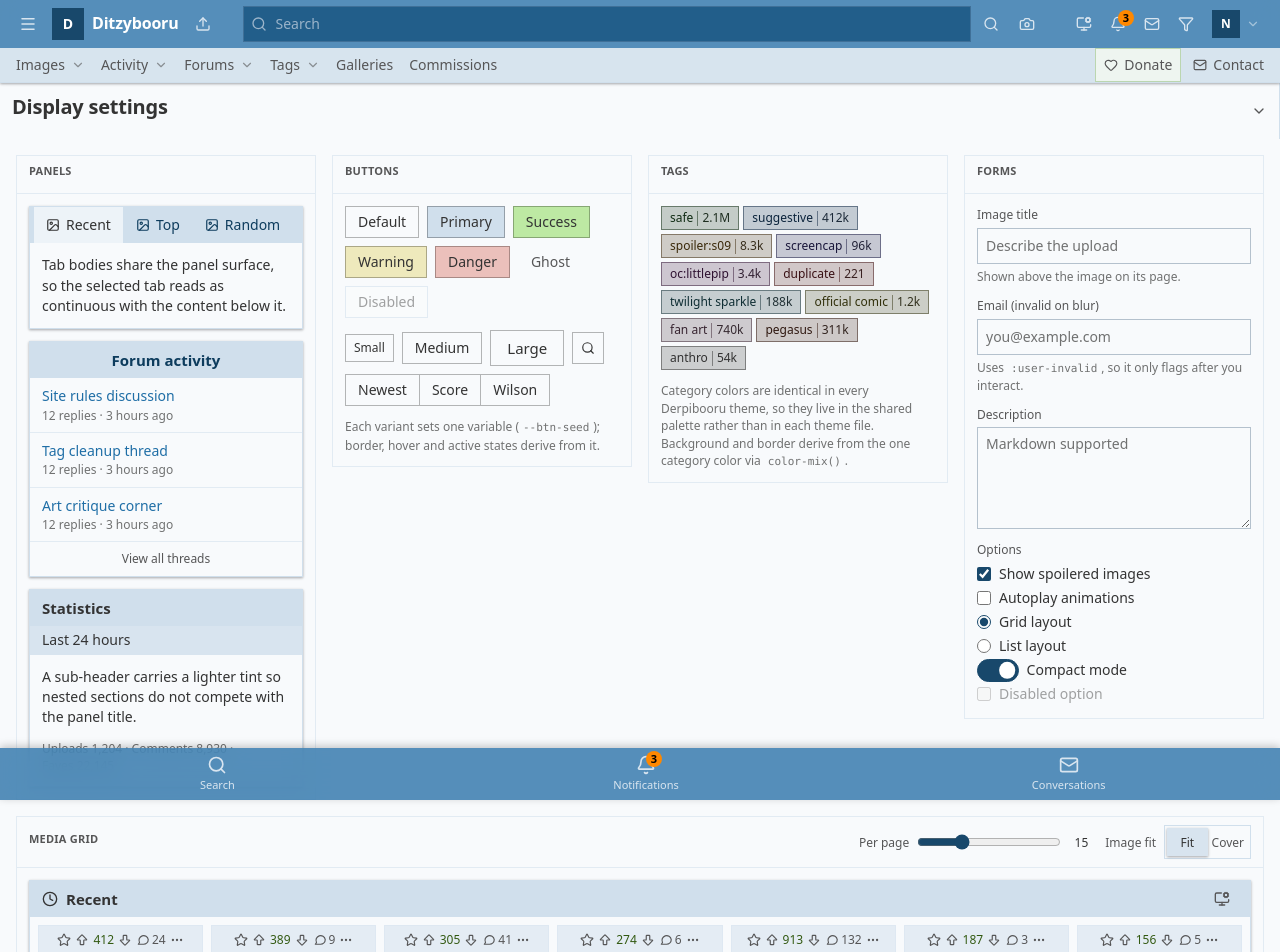
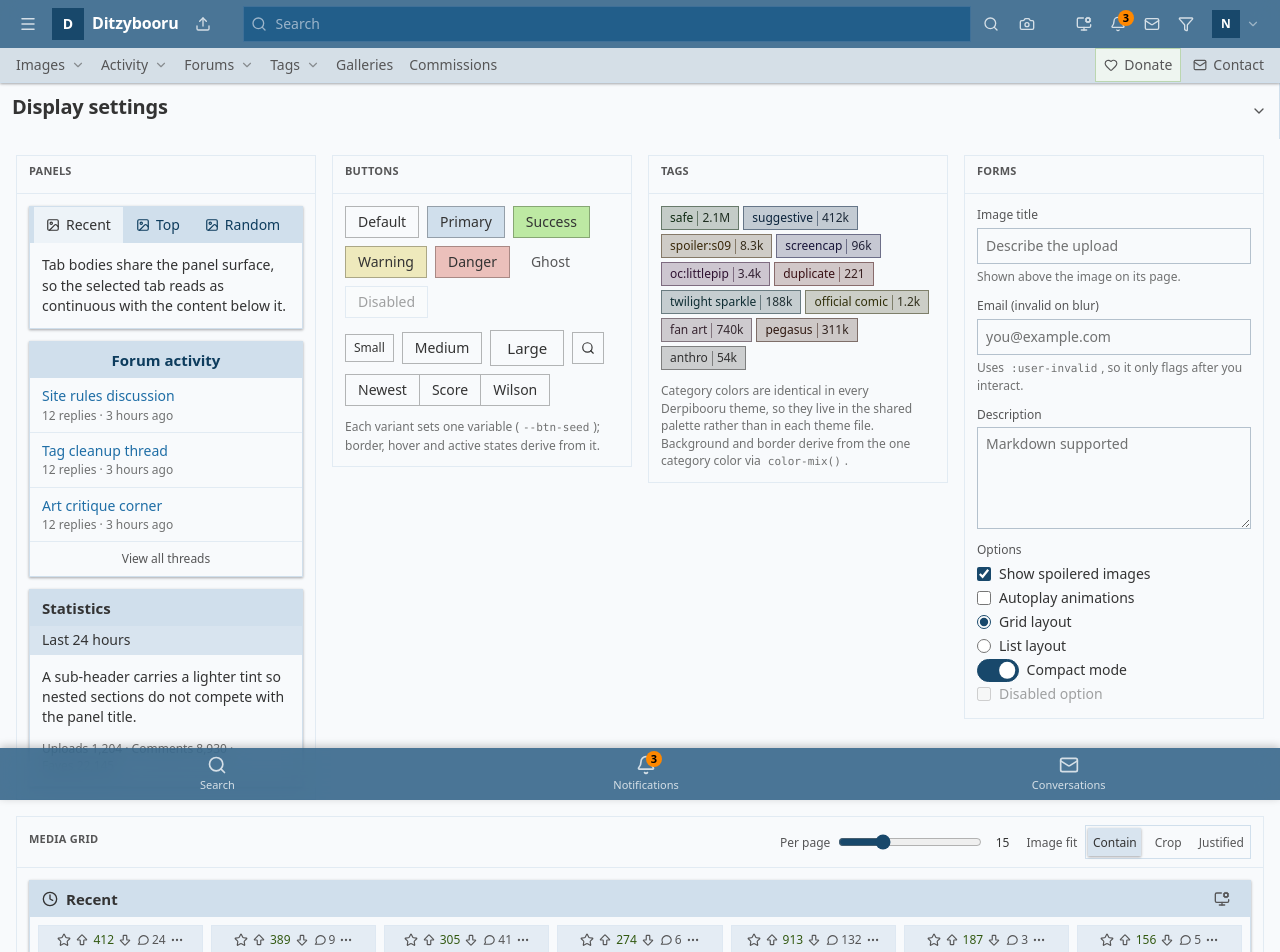
Before and after one commit to MareStare/ditzybooru, a React (Vite) app in the folder frontend/: page /settings/display in a window 1280 px wide. Shown: the top 952 px of the page. Built offline with nearby package versions, Linux system fonts and the light colour scheme; grey boxes are pictures that could not be loaded.

Commit message:
Fix contrast issues detected by a11y test, add opt-in experimental "Justified" image fit mode setting (#17)

```diff
--- a/frontend/index.html
+++ b/frontend/index.html
@@ -53,7 +53,7 @@
       })();
 
       // The per-component settings, applied pre-paint for the same reason. Keep
-      // in sync with `componentSettingProperties` in `lib/componentSettings.ts`.
+      // in sync with `componentSettingAttributes` in `lib/componentSettings.ts`.
       (() => {
         let saved;
         try {
@@ -63,8 +63,8 @@
         }
         if (typeof saved !== 'object' || saved === null) return;
 
-        if (saved.mediaFit === 'cover' || saved.mediaFit === 'fit') {
-          document.documentElement.style.setProperty('--media-fit', saved.mediaFit === 'cover' ? 'cover' : 'contain');
+        if (saved.mediaFit === 'crop' || saved.mediaFit === 'contain' || saved.mediaFit === 'justified') {
+          document.documentElement.setAttribute('data-media-fit', saved.mediaFit);
         }
       })();
     </script>
--- a/frontend/src/components/home/MediaGrid.css
+++ b/frontend/src/components/home/MediaGrid.css
@@ -22,8 +22,14 @@
  * number of them, which is what keeps the thumbnails a constant size — the same
  * thing Philomena's image list does. */
 .media-grid {
+  --media-track: 150px;
+  /* The interaction bar's own width as a share of the track: the justified
+   * layout refuses to draw a card narrower than its controls, and this is that
+   * floor expressed as an aspect ratio (the bar's min-content is ~152px). */
+  --media-min-aspect: 1;
+
   display: grid;
-  grid-template-columns: repeat(auto-fill, minmax(150px, 1fr));
+  grid-template-columns: repeat(auto-fill, minmax(var(--media-track), 1fr));
   gap: var(--space-2);
   padding: var(--space-2);
 }
@@ -32,8 +38,62 @@
  * width that 150px thumbnails start looking like a contact sheet. */
 @media (--thumbs-roomy) {
   .media-grid--large {
-    grid-template-columns: repeat(auto-fill, minmax(225px, 1fr));
+    --media-track: 225px;
+    --media-min-aspect: 0.68;
   }
+}
+
+/* ---- Justified layout -------------------------------------------------- */
+
+/* Cards take their image's own shape instead of letterboxing it into a square,
+ * and each row is stretched to fill the panel edge to edge. Rows are a flex
+ * wrap rather than grid tracks — cards of a row all differ in width, so there
+ * are no columns for them to line up on. */
+:root[data-media-fit='justified'] .media-grid {
+  display: flex;
+  flex-wrap: wrap;
+}
+
+/* A row is packed at the track height and then grown to fill the leftover.
+ * A grow factor equal to the basis is what keeps that honest: every card on the
+ * row scales by the same factor, so aspect ratios survive and the row lands on
+ * one height. That factor is at least 1 and less than 2 — a row stops taking
+ * cards when the next one would overflow, so the leftover it has to absorb is
+ * smaller than one card. Rows that hold more cards spread it thinner and land
+ * closer to the track.
+ *
+ * The floor on the ratio is the interaction bar: a tall comic page would
+ * otherwise come out as a sliver too narrow to hold its own controls. Such a
+ * card letterboxes, which is the lesser of the two. */
+:root[data-media-fit='justified'] .media-grid .media-box {
+  --media-box-aspect: max(var(--media-aspect), var(--media-min-aspect));
+  --media-box-basis: calc(var(--media-track) * var(--media-box-aspect));
+
+  flex: var(--media-box-aspect) 0 var(--media-box-basis);
+  /* Never wider than the row, for a panorama on a phone. */
+  max-inline-size: 100%;
+  /* Only bites if the bar outgrows `--media-min-aspect`, which a large enough
+   * text scale can do; the card is then taller than its row-mates. */
+  min-inline-size: min-content;
+}
+
+/* The bound above comes from the card that did not fit; the last row has no
+ * such card, and would stretch its one or two members across the whole panel —
+ * several times the height of every row over it. This zero-width item takes
+ * that leftover instead, leaving the last row at the track height and ending
+ * early, the way every justified gallery does. The negative margin cancels the
+ * flex gap the item would otherwise add to the row.
+ *
+ * A grid of a single row is all "last row", so it never fills: nothing in CSS
+ * separates the two cases. */
+.media-grid__filler {
+  display: none;
+}
+
+:root[data-media-fit='justified'] .media-grid .media-grid__filler {
+  display: block;
+  flex: 999 0 0;
+  margin-inline-start: calc(var(--space-2) * -1);
 }
 
 /* One column: the grid sits in a stack of blocks whose titles are all centered
--- a/frontend/src/components/home/MediaGrid.tsx
+++ b/frontend/src/components/home/MediaGrid.tsx
@@ -104,6 +104,9 @@
         {shown.map(image => (
           <MediaBox key={image.id} image={image} />
         ))}
+
+        {/* Soaks up the justified layout's last-row slack; see `MediaGrid.css`. */}
+        <span className="media-grid__filler" />
       </div>
 
       <footer className="media-grid__footer">
--- a/frontend/src/components/ui/Segmented.tsx
+++ b/frontend/src/components/ui/Segmented.tsx
@@ -10,6 +10,8 @@
   value: TValue;
   /** The accessible name. Also the visible one unless `preview` is given. */
   label: string;
+  /** What the stop does, for its tooltip — a label like "Crop" cannot say it. */
+  description?: string;
   /** Drawn in place of the label — a corner, a line weight, an `Aa`. */
   preview?: ReactNode;
 }
@@ -56,17 +58,20 @@
       <span className="segmented__thumb" style={{ '--segment-index': Math.max(index, 0) } as CSSProperties} />
       {options.map(option => {
         const isDefault = changed && option.value === defaultValue;
+        // Always named explicitly: a stop showing only a preview has no text to
+        // be named by, and one that is the default has more to say than the
+        // text it does show. The description rides along in the name rather
+        // than in `title` alone, which assistive tech drops next to a label.
+        const name = isDefault ? `${option.label} (default)` : option.label;
+        const title = option.description === undefined ? name : `${name} — ${option.description}`;
         return (
           <button
             key={String(option.value)}
             type="button"
             role="radio"
             aria-checked={option.value === value}
-            // Always named explicitly: a stop showing only a preview has no text
-            // to be named by, and one that is the default has more to say than
-            // the text it does show.
-            title={isDefault ? `${option.label} (default)` : option.label}
-            aria-label={isDefault ? `${option.label} (default)` : option.label}
+            title={title}
+            aria-label={title}
             className="segmented__option"
             onClick={() => {
               onChange(option.value);
--- a/frontend/src/lib/componentSettings.ts
+++ b/frontend/src/lib/componentSettings.ts
@@ -7,16 +7,17 @@
  * scoped to a single component, offered on that component's card in
  * `/settings/display` rather than in the header's display menu.
  *
- * They still travel as custom properties on `:root`, because that is what lets
- * a setting reach every instance of the component without threading a prop
+ * They still travel as attributes on `:root`, because that is what lets a
+ * setting reach every instance of the component without threading a prop
  * through the pages that render it.
  *
  * Applied pre-paint by the inline script in `index.html`, which must be kept in
- * sync with {@link componentSettingProperties}.
+ * sync with {@link componentSettingAttributes}.
  */
 
-/** How a thumbnail fills its media box. */
-export type MediaFit = 'fit' | 'cover';
+/** How a thumbnail fills its media box; each mode is described on its own stop
+ *  in {@link MEDIA_GRID_SETTING_CONTROLS}. */
+export type MediaFit = 'contain' | 'crop' | 'justified';
 
 export interface ComponentSettings {
   mediaPerPage: number;
@@ -27,7 +28,7 @@
   mediaPerPage: 15,
   // The whole image, letterboxed: a booru thumbnail identifies the upload, and
   // cropping a tall comic page to a square hides the part that does it.
-  mediaFit: 'fit',
+  mediaFit: 'contain',
 };
 
 interface BaseSettingControl<TKey extends keyof ComponentSettings> {
@@ -39,7 +40,7 @@
 /** A handful of named values, drawn as a segmented track. */
 interface StopsSettingControl<TKey extends keyof ComponentSettings> extends BaseSettingControl<TKey> {
   widget: 'segmented';
-  options: Array<{ value: ComponentSettings[TKey]; label: string }>;
+  options: Array<{ value: ComponentSettings[TKey]; label: string; description?: string }>;
 }
 
 /** A number out of a range, drawn as a slider. */
@@ -68,8 +69,13 @@
     label: 'Image fit',
     widget: 'segmented',
     options: [
-      { value: 'fit', label: 'Fit' },
-      { value: 'cover', label: 'Cover' },
+      { value: 'contain', label: 'Contain', description: 'The whole image, letterboxed into a square cell.' },
+      { value: 'crop', label: 'Crop', description: 'The image cropped to fill a square cell.' },
+      {
+        value: 'justified',
+        label: 'Justified',
+        description: "Whole images at their own shape, in rows stretched to the panel's width.",
+      },
     ],
   },
 ];
@@ -80,14 +86,15 @@
 const STORAGE_KEY = 'component-settings';
 
 /**
- * The custom properties a set of settings writes on `:root`.
+ * The attributes a set of settings writes on `:root`.
  *
- * `--media-fit` is an `object-fit` keyword, so the mapping from the setting's
- * plain-English value happens here rather than in the stylesheet.
+ * An attribute rather than a custom property because "justified" is a layout
+ * mode, not a value: it swaps the grid for a flex row wrap, which no single
+ * property can carry.
  */
-export function componentSettingProperties(settings: ComponentSettings): Record<string, string> {
+export function componentSettingAttributes(settings: ComponentSettings): Record<string, string> {
   return {
-    '--media-fit': settings.mediaFit === 'cover' ? 'cover' : 'contain',
+    'data-media-fit': settings.mediaFit,
   };
 }
 
@@ -152,8 +159,8 @@
 
 function writeComponentSettings(settings: ComponentSettings): void {
   const root = document.documentElement;
-  for (const [name, value] of Object.entries(componentSettingProperties(settings))) {
-    root.style.setProperty(name, value);
+  for (const [name, value] of Object.entries(componentSettingAttributes(settings))) {
+    root.setAttribute(name, value);
   }
   localStorage.setItem(STORAGE_KEY, JSON.stringify(settings));
 }
--- a/frontend/src/styles/themes/_polarity.css
+++ b/frontend/src/styles/themes/_polarity.css
@@ -47,6 +47,9 @@
   /* The nav search field is a recess in the bar, so it darkens toward the page. */
   --nav-field-target: var(--page);
 
+  /* The dark bases already carry `--ink` with room to spare. */
+  --w-nav-darken: 0%;
+
   /* How far the fave/upvote/downvote colors are lifted before being painted as
    * icons. Dark surfaces swallow all three otherwise. */
   --w-icon-lift: 46%;
@@ -87,6 +90,12 @@
   /* The nav is a saturated mid-tone here, far too dark to carry `--ink`. */
   --text-on-nav: #ffffff;
 
+  /* The bar is translucent, so the near-white page shows through it and lifts
+   * the effective background — white on the raw base composites to 3.3:1 in the
+   * worst accent. 20% is what the darkest of the nine (gray) needs to clear
+   * 4.5:1 through the glass; the rest gain margin from the same figure. */
+  --w-nav-darken: 20%;
+
   --w-elev: 2%;
   --w-recess: 60%;
   --w-chrome: 80%;
--- a/frontend/src/styles/tokens/semantic.css
+++ b/frontend/src/styles/tokens/semantic.css
@@ -42,9 +42,10 @@
 
   /* ---- Chrome -------------------------------------------------------- */
 
-  /* The nav bar is painted with the theme's base color directly; everything
-   * else in this group is that color fading toward the page. */
-  --surface-nav: var(--base);
+  /* The nav bar is the theme's base color, darkened by whatever headroom the
+   * polarity needs for the text on it; everything else in this group is that
+   * base color fading toward the page. */
+  --surface-nav: color-mix(in oklab, var(--base), #000 var(--w-nav-darken));
   --surface-nav-field: color-mix(in oklab, var(--base), var(--nav-field-target) var(--w-field));
   --surface-nav-sub: color-mix(in oklab, var(--base), var(--page) var(--w-chrome-deep));
 
```
Also changed, not shown: frontend/src/components/home/MediaBox.tsx (+7 -1 lines), frontend/src/components/home/MediaThumb.css (+14 -2 lines), 2 other files (tests, documents, lock files or other folders).
